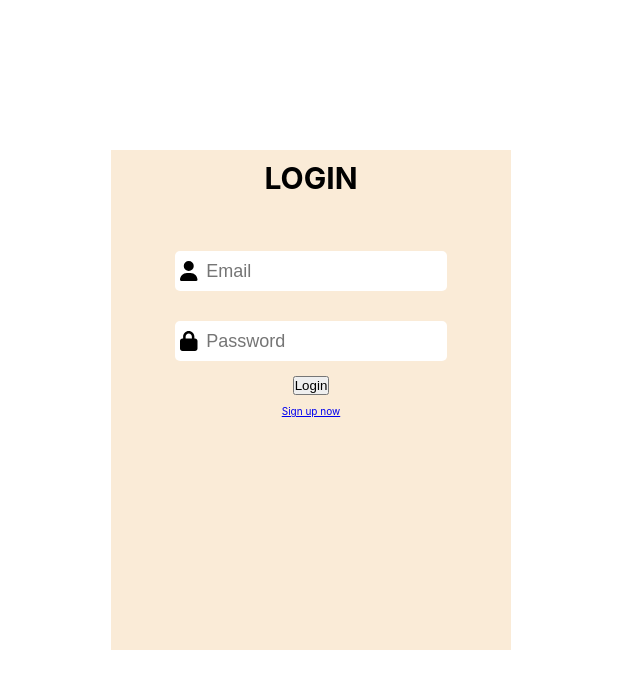
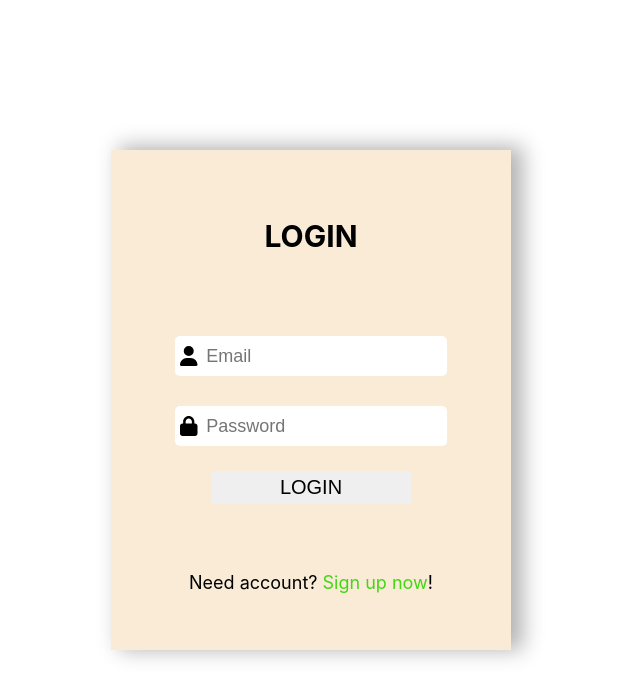
Before and after one commit to tamaskovacs0408/crypto_app, a React (Create React App) app: page / in a window 1280 px wide. Shown: the top 698 px of the page, without its empty margins (329-969 px from the left). Built offline with nearby package versions, Linux system fonts and the light colour scheme.

Commit message:
Update login

```diff
--- a/src/Components/LogIn/css/index.css
+++ b/src/Components/LogIn/css/index.css
@@ -13,13 +13,15 @@
   -webkit-box-direction: normal;
       -ms-flex-direction: column;
           flex-direction: column;
-  -webkit-box-pack: start;
-      -ms-flex-pack: start;
-          justify-content: flex-start;
+  -webkit-box-pack: space-evenly;
+      -ms-flex-pack: space-evenly;
+          justify-content: space-evenly;
   -webkit-box-align: center;
       -ms-flex-align: center;
           align-items: center;
   background-color: antiquewhite;
+  -webkit-box-shadow: 10px -2px 20px 2px rgba(0, 0, 0, 0.3);
+          box-shadow: 10px -2px 20px 2px rgba(0, 0, 0, 0.3);
 }
 .login_container h2 {
   text-align: center;
@@ -41,8 +43,6 @@
   -webkit-box-align: center;
       -ms-flex-align: center;
           align-items: center;
-  margin-top: 20px;
-  padding: 10px;
 }
 .login_container form .login_input_container {
   display: -webkit-box;
@@ -73,3 +73,20 @@
 .login_container form .login_input_container input:focus {
   outline: none;
 }
+.login_container form .login_btn {
+  border: none;
+  padding: 5px;
+  width: 200px;
+  font-size: 2rem;
+  text-transform: uppercase;
+  cursor: pointer;
+  margin: 10px;
+}
+.login_container .signup_text {
+  display: inline-block;
+  font-size: 1.8rem;
+}
+.login_container .signup_text .signup_link {
+  text-decoration: none;
+  color: rgb(66, 215, 20);
+}
--- a/src/Components/LogIn/index.jsx
+++ b/src/Components/LogIn/index.jsx
@@ -58,7 +58,7 @@ export default function LogIn() {
       ) : (
         <Navigate to="/menu" />
       )}
-      <Link to="/signup">Sign up now</Link>
+      <span className="signup_text">Need account? <Link className="signup_link" to="/signup">Sign up now</Link>!</span>
     </div>
   );
 }
--- a/src/Components/LogIn/index.scss
+++ b/src/Components/LogIn/index.scss
@@ -7,9 +7,10 @@
   height: 500px;
   display: flex;
   flex-direction: column;
-  justify-content: flex-start;
+  justify-content: space-evenly;
   align-items: center;
   background-color: antiquewhite;
+  box-shadow: 10px -2px 20px 2px rgb(0 0 0 / 30%);
 
   h2 {
     text-align: center;
@@ -22,8 +23,6 @@
     flex-direction: column;
     justify-content: center;
     align-items: center;
-    margin-top: 20px;
-    padding: 10px;
 
     .login_input_container {
       display: flex;
@@ -50,5 +49,25 @@
         outline: none;
       }
     }
+
+    .login_btn {
+      border: none;
+      padding: 5px;
+      width: 200px;
+      font-size: 2rem;
+      text-transform: uppercase;
+      cursor: pointer;
+      margin: 10px;
+    }
+  }
+
+  .signup_text {
+    display: inline-block;
+    font-size: 1.8rem;
+
+    .signup_link {
+      text-decoration: none;
+      color: rgb(66, 215, 20);
+    }
   }
 }
```
